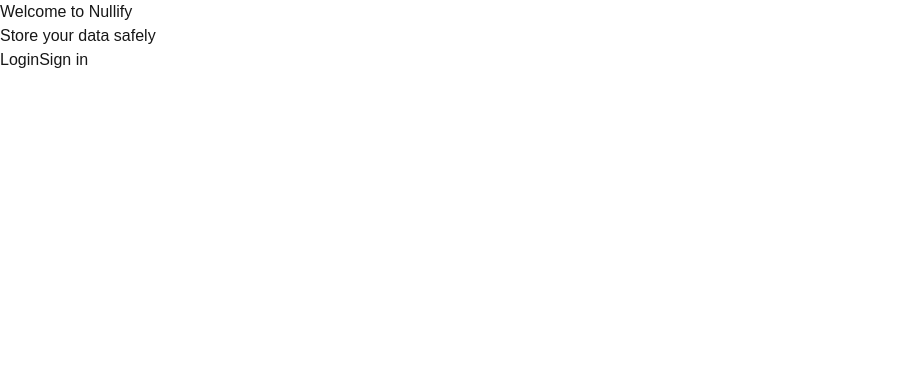
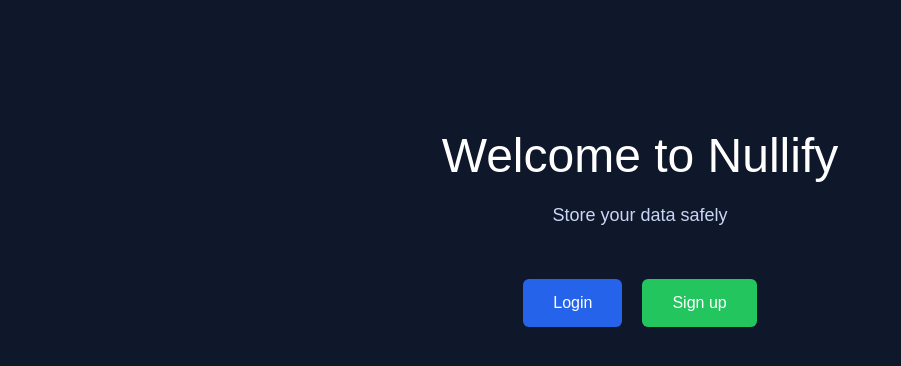
Before and after one commit to aROn-Zunun/Nullify, a Next.js app in the folder my-app/: page / in a window 1280 px wide. Shown: the top 366 px of the page, without its empty margins (0-901 px from the left). Built offline with nearby package versions, Linux system fonts and the light colour scheme.

Commit message:
style home page

```diff
--- a/my-app/src/app/page.js
+++ b/my-app/src/app/page.js
@@ -1,14 +1,19 @@
+import Link from "next/link";
+import "./styles/home_page_styles.css";
 
 export default function Home() {
   return (
-   <div>
-    <h1 id="Home_Welcome_Header"> Welcome to Nullify</h1>
-    <p id="Information_para">Store your data safely</p>
+    <div>
+      <h1 id="Home_Welcome_Header">Welcome to Nullify</h1>
+      <p id="Information_para">Store your data safely</p>
 
-    <button className="Login_btn" > Login </button>
+      <Link href="/login">
+        <button className="Login_btn">Login</button>
+      </Link>
 
-    <button className="Signup_btn">Sign in</button>
-
-   </div>
+      <Link href="/signup">
+        <button className="Signup_btn">Sign up</button>
+      </Link>
+    </div>
   );
 }
--- /dev/null
+++ b/my-app/src/app/styles/home_page_styles.css
@@ -0,0 +1,53 @@
+/* home.css */
+
+body {
+    margin: 0;
+    padding: 0;
+    font-family: Arial, Helvetica, sans-serif;
+    background-color: #0f172a;
+    color: white;
+}
+
+div {
+    text-align: center;
+    margin-top: 120px;
+}
+
+#Home_Welcome_Header {
+    font-size: 48px;
+    margin-bottom: 10px;
+}
+
+#Information_para {
+    font-size: 18px;
+    margin-bottom: 40px;
+    color: #cbd5f5;
+}
+
+.Login_btn,
+.Signup_btn {
+    padding: 12px 30px;
+    font-size: 16px;
+    margin: 10px;
+    border: none;
+    border-radius: 6px;
+    cursor: pointer;
+}
+
+.Login_btn {
+    background-color: #2563eb;
+    color: white;
+}
+
+.Signup_btn {
+    background-color: #22c55e;
+    color: white;
+}
+
+.Login_btn:hover {
+    background-color: #1d4ed8;
+}
+
+.Signup_btn:hover {
+    background-color: #16a34a;
+}
--- a/my-app/src/app/stysles/buttons.css
+++ /dev/null
@@ -1,4 +0,0 @@
-.Login_btn
-{
-    color: pruple;
-}
```
